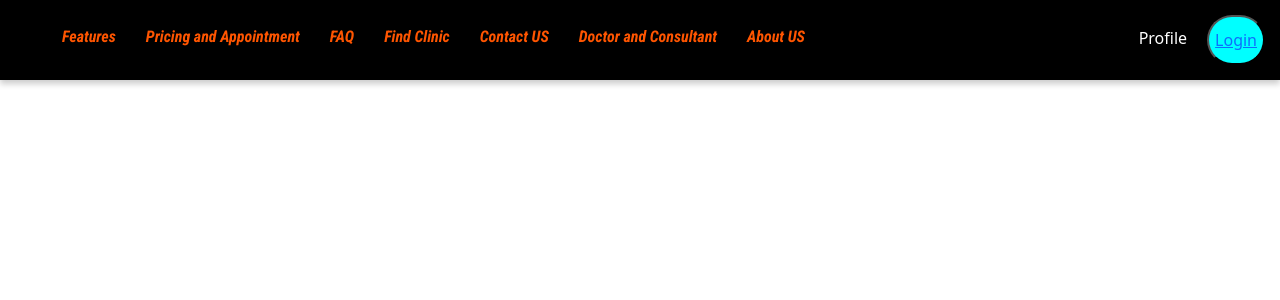
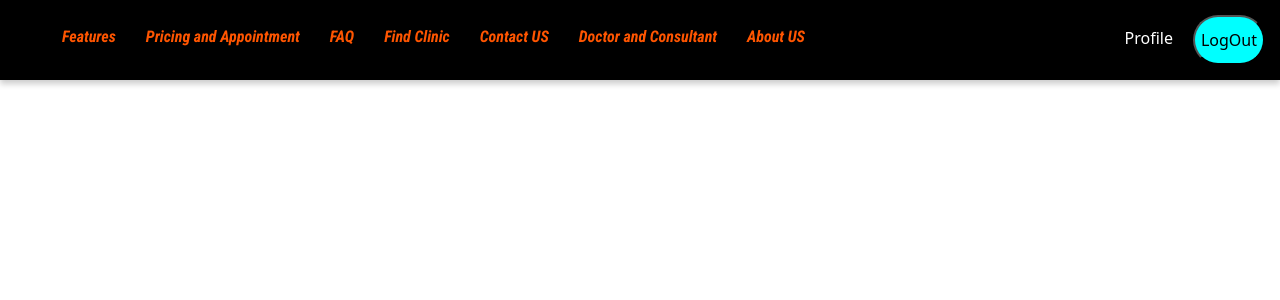
Before and after one commit to primeURL/MediFast-Frontend, a React (Vite) app in the folder client/: page /patientNavbar in a window 1280 px wide. Shown: the top 300 px of the page. Built offline with nearby package versions, Linux system fonts and the light colour scheme.

Commit message:
Added dashboar with login-logout

```diff
--- a/client/src/App.jsx
+++ b/client/src/App.jsx
@@ -1,14 +1,18 @@
 import Login from "./patientAuth/Login"
 import SignUp from "./patientAuth/SignUp"
 import Navbar from "./patientComponents/Navbar"
+import Dashboard from './commonComponents/Dashboard';
+import { Routes, Route } from "react-router-dom";
 function App() {
-
-
   return (
     <>
-    <Navbar/>
-    {/* <Login></Login> */}
-     {/* <SignUp/> */}
+      {/* <Dashboard /> */}
+      <Routes>
+        <Route path="/" element={<Dashboard/>}></Route>
+        <Route path="/patientLogin" element={<Login/>}></Route>
+        <Route path="/patientNavbar" element={<Navbar/>}></Route>
+        <Route path="/signup" element={<SignUp/>}></Route>
+      </Routes>
     </>
   )
 }
--- a/client/src/commonComponents/Dashboard.jsx
+++ b/client/src/commonComponents/Dashboard.jsx
@@ -1,13 +1,14 @@
 import React from 'react'
 import dashboard from '../commonComponentsAssets/dashboard.jpg'
 import './dashboard.css'
+import { Link,useNavigate} from "react-router-dom";
 const Dashboard = () => {
   return (
     <div className='common-main'>
         <img src={dashboard} className='background-image'></img>
         <div className="common-overlay-button">
-            <button>Patient Login</button>
-            <button>Doctor Login</button>
+            <button><Link to='/patientLogin'>Patient Login</Link></button>
+            <button><Link to='/doctorLogin'>Doctor Login</Link></button>
 
         </div>
     </div>
--- a/client/src/patientAuth/Login.jsx
+++ b/client/src/patientAuth/Login.jsx
@@ -57,7 +57,7 @@ const navigate = useNavigate()
           title: 'Login Successfull',
           footer: 'You will be Redirecting to Home Page.'
         }).then(()=>{
-          // navigate('/home')
+          navigate('/patientNavbar')
         })
         setLoading(false)
     } catch (error) {
@@ -124,7 +124,7 @@ const navigate = useNavigate()
               variant="contained"
               sx={{ mt: 3, mb: 2 }}
             >
-              Sign In
+             Sign In
             </Button>
             <Grid container>
               <Grid item xs>
--- a/client/src/patientComponents/Navbar.jsx
+++ b/client/src/patientComponents/Navbar.jsx
@@ -2,6 +2,12 @@ import React from 'react'
 import { Link,useNavigate} from "react-router-dom";
 import '../patientStyles/navbar.css'
 const Navbar = () => {
+  const navigate = useNavigate()
+  function handleLogout(){
+    localStorage.removeItem('token')
+    navigate('/')
+    // window.location.href = '/';
+  }
   return (
     <nav className='nav-all'>
 
@@ -21,7 +27,7 @@ const Navbar = () => {
         <ul>
           <li><a href='#'>Profile</a></li>
         </ul>
-        <button><Link>Login</Link></button>
+        <button onClick={handleLogout}>LogOut</button>
       </div>
     </nav>
   )
```
